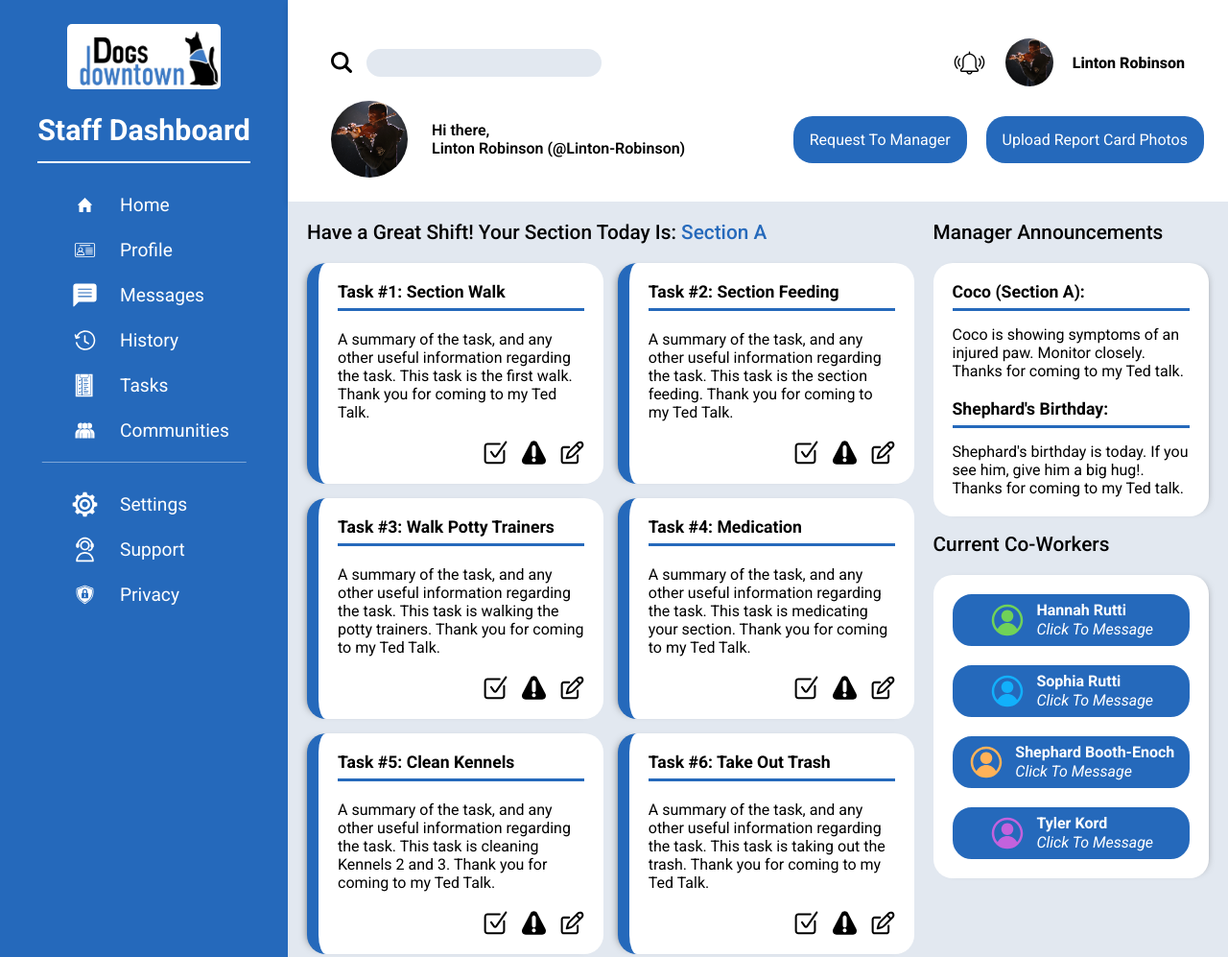
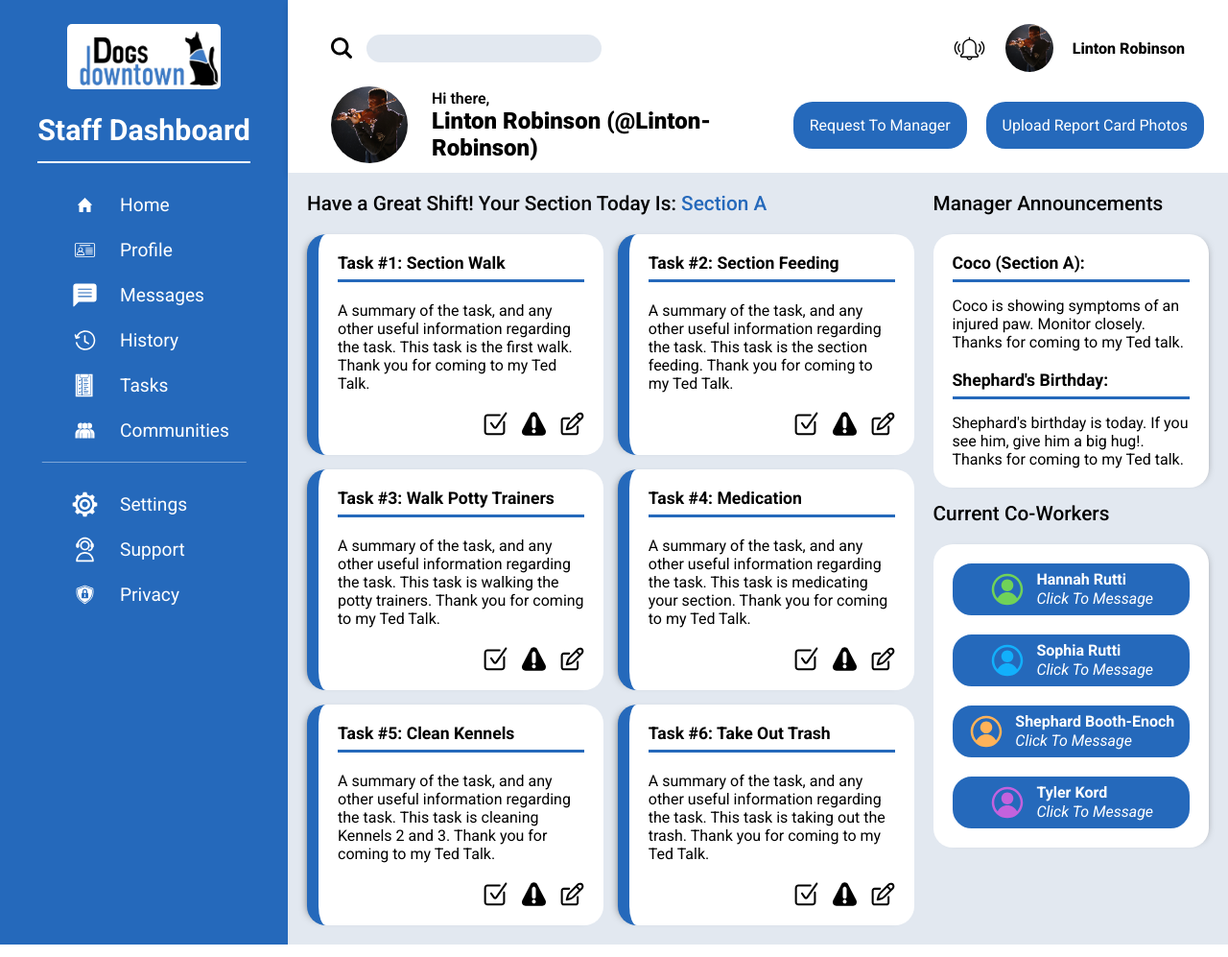
Before and after one commit to LintonRobinson/TOP-Admin-Dashboard, a plain HTML site: page index.html in a window 1280 px wide. Shown: the top 997 px of the page at 96% size. Drawn offline with Linux system fonts and the light colour scheme.

```diff
--- a/css/style.css
+++ b/css/style.css
@@ -25,9 +25,6 @@
     font-family: 'Roboto';
 }
 
-img {
-    /* max-width: 100%; */
-}
 
 
 /******************************************
@@ -40,7 +37,7 @@
 body {
     width: 100vw;
     height: 100vh;
-    /* overflow: hidden;  */
+    overflow: hidden;
 }
 
 
@@ -163,7 +160,10 @@
     display: grid;
     grid-template-columns: 1.2fr 1fr;
     grid-template-rows: repeat(2, 80px);
-    padding: 25px;
+    padding-top: 10px;
+    padding-bottom: 10px;
+    padding-right: 25px;
+    padding-left: 25px;
     color: black;
 }
 
@@ -304,6 +304,14 @@
     color: var(--ddt-blue);
 }
 
+
+.header-bottom-left-wrapper span span {
+    font-size: 1.5rem;
+    font-weight: 900;
+}
+
+
+
 /* Task cards wrapper styling */
 .task-cards-wrapper {
     height: 80%;
@@ -356,7 +364,7 @@
 .main-right-wrapper {
     display: grid;
     gap: 15px;
-    height: 90%;
+    height: 80%;
 }
 
 /* Announcements content wrapper styling */
```
Also changed, not shown: 1 other file.
